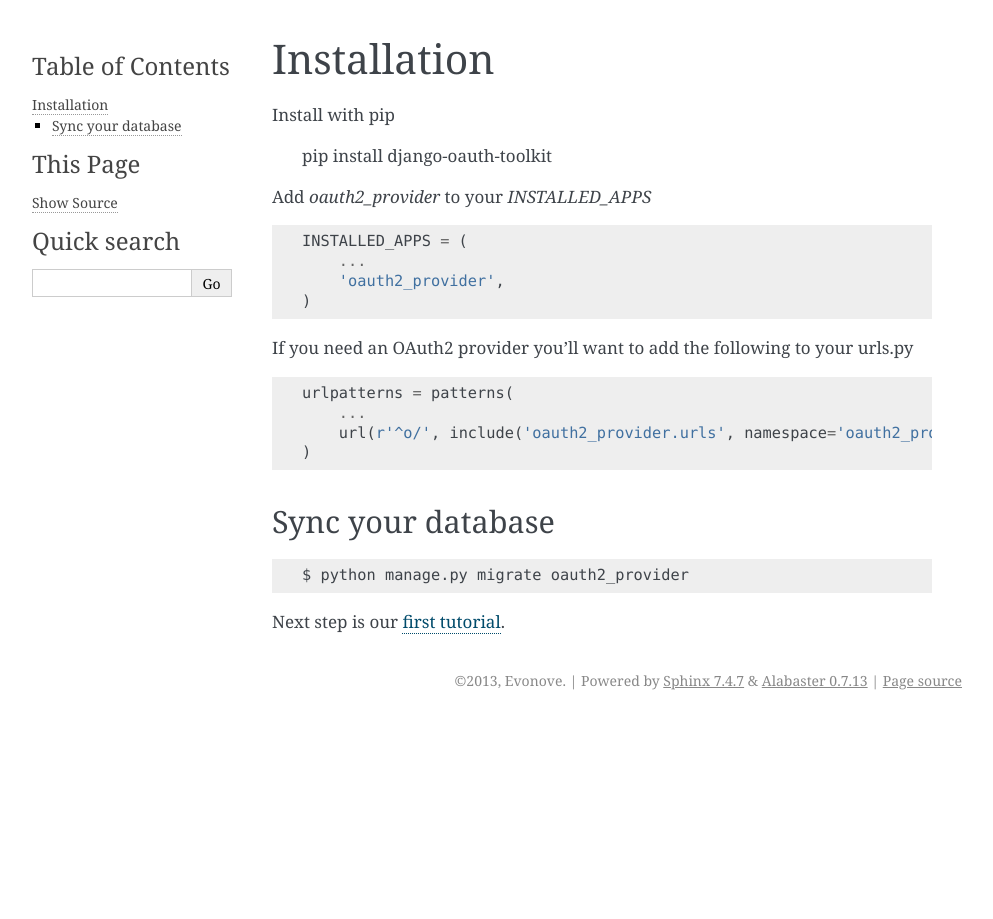
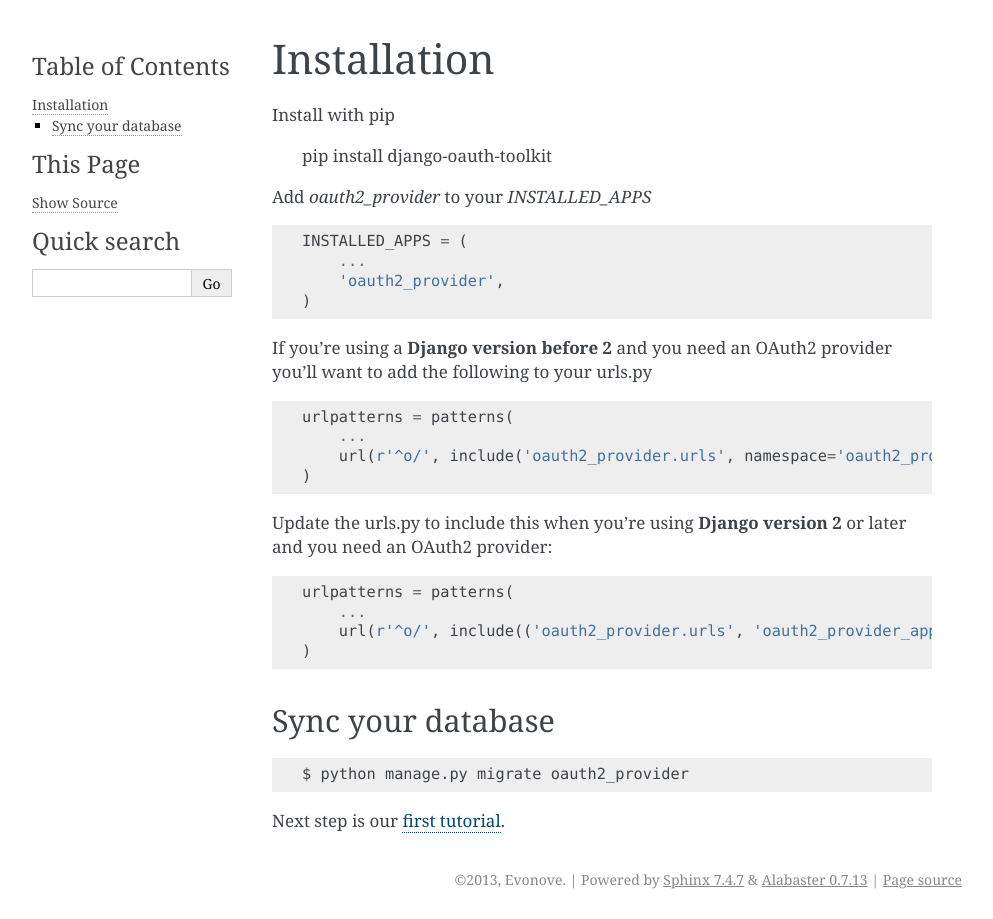
Before and after one commit to jazzband/django-oauth-toolkit, a Sphinx documentation site: the page built from docs/install.rst, in a window 1280 px wide. Shown: the whole page, without its empty margins (148-1141 px from the left). Built offline with Sphinx 7.4.7, drawn with Linux system fonts in a browser that asks for light colours.

Commit message:
For issue #553

```diff
--- a/docs/install.rst
+++ b/docs/install.rst
@@ -15,7 +15,7 @@
     )
 
 
-If you need an OAuth2 provider you'll want to add the following to your urls.py
+If you're using a **Django version before 2** and you need an OAuth2 provider you'll want to add the following to your urls.py
 
 .. code-block:: python
 
@@ -23,6 +23,16 @@
         ...
         url(r'^o/', include('oauth2_provider.urls', namespace='oauth2_provider')),
     )
+
+Update the urls.py to include this when you're using **Django version 2** or later and you need an OAuth2 provider:
+
+.. code-block:: python
+
+    urlpatterns = patterns(
+        ...
+        url(r'^o/', include(('oauth2_provider.urls', 'oauth2_provider_app', ), namespace='oauth2_provider'), ),
+    )
+
 
 Sync your database
 ------------------
```
